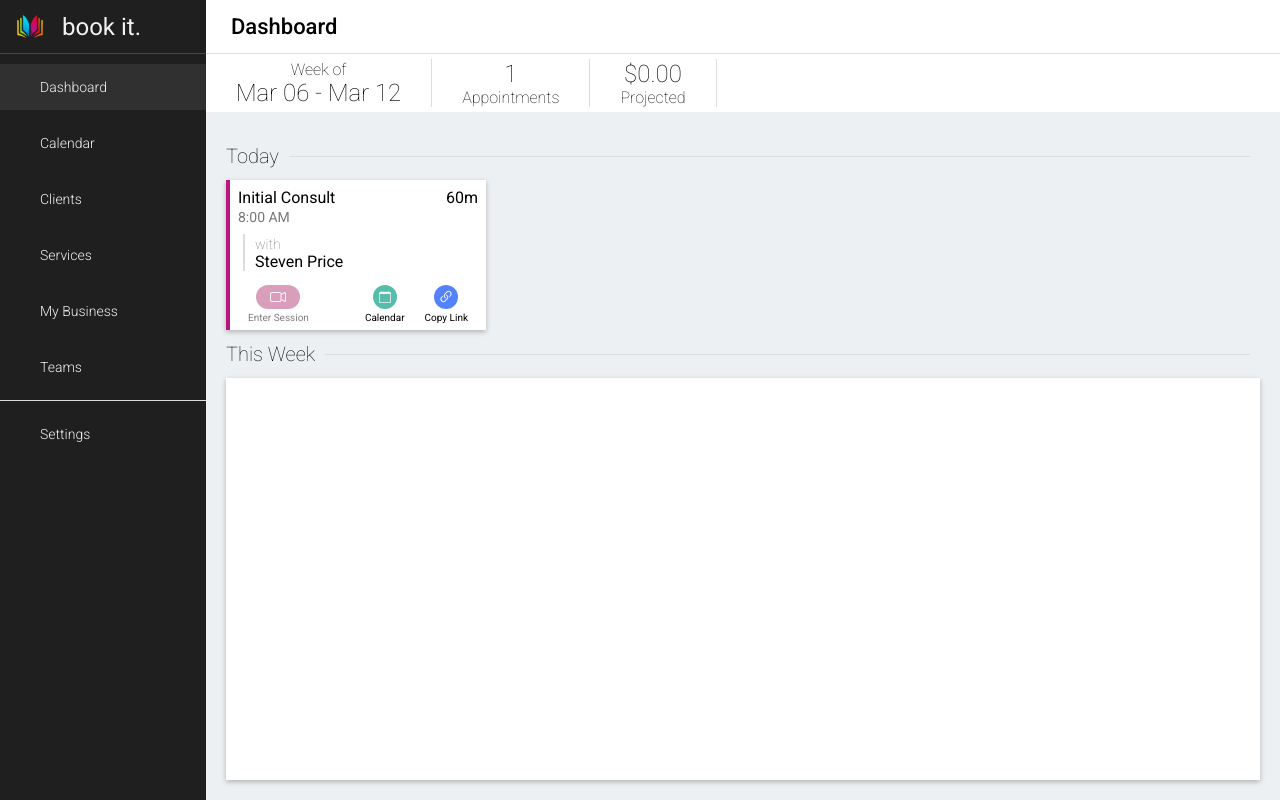
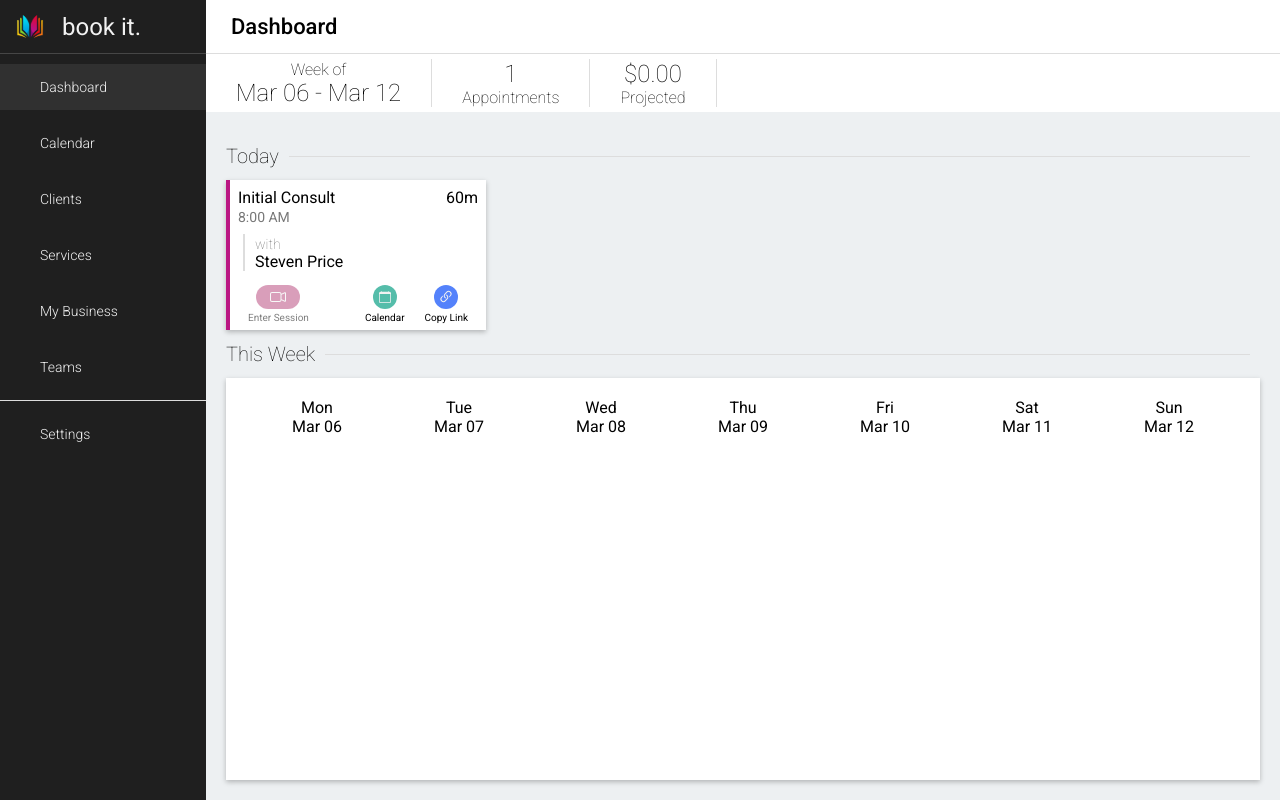
Before and after one commit to ryanhartwig/bookeasy, a Next.js app in the folder next/: page /dashboard in a window 1280 px wide. Built offline with nearby package versions, Linux system fonts and the light colour scheme.

Commit message:
Display month and date under day of week

```diff
--- a/next/src/app/dashboard/dashboard.module.scss
+++ b/next/src/app/dashboard/dashboard.module.scss
@@ -121,4 +121,5 @@ p.alt {
   height: 35px;
   display: flex;
   justify-content: space-around;
+  text-align: center;
 }
--- a/next/src/app/dashboard/weekView.tsx
+++ b/next/src/app/dashboard/weekView.tsx
@@ -11,10 +11,14 @@ export const WeekView: React.FC<WeekViewProps> = ({start}) => {
     <div className={styles.weekview}>
       <div className={styles.weekdays}>
         {days.map((_, i) => {
+          const thisDay = new Date(start);
+          thisDay.setDate(thisDay.getDate() + i);
 
+          const [day, month, date] = thisDay.toDateString().split(' ');
 
           return <div key={i}>
-
+            <p>{day}</p>
+            <p>{month} {date}</p>
           </div>
         })}
       </div>
```
